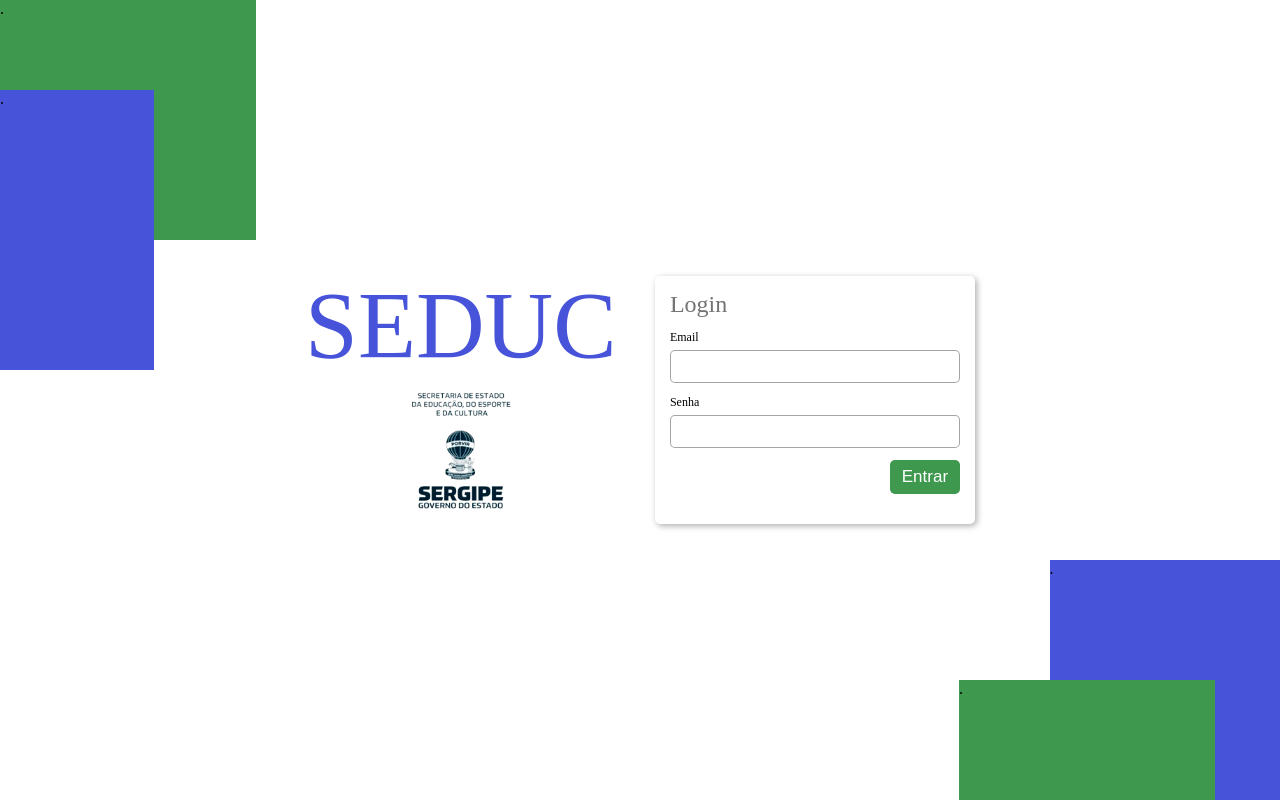
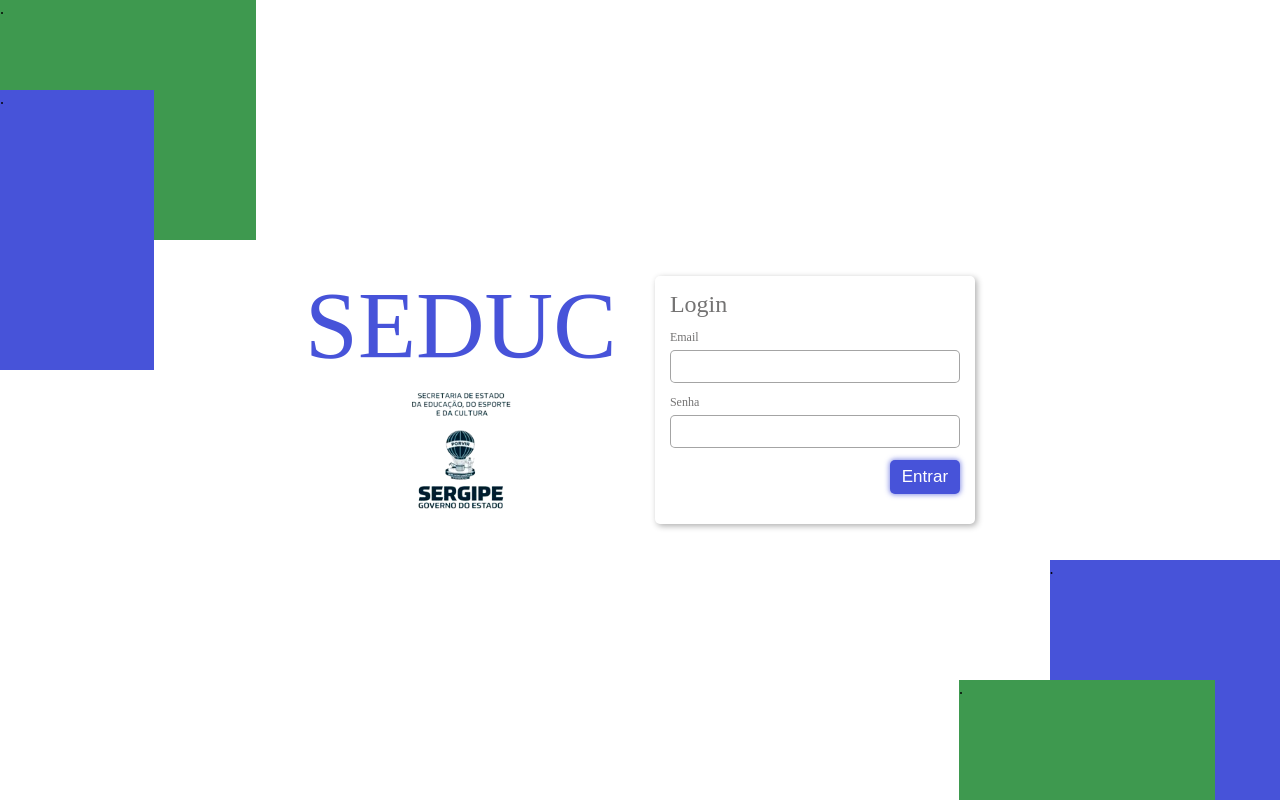
Before and after one commit to ByteCarlos/custo-facil-web, a React (Vite) app: page / in a window 1280 px wide. In both pictures the pointer is over the button "Entrar". Built offline with nearby package versions, Linux system fonts and the light colour scheme; a web font is replaced by a local one.

Commit message:
Pequena mudança no button
Adicionei uma sombra no input

```diff
--- a/package.json
+++ b/package.json
@@ -11,7 +11,8 @@
   },
   "dependencies": {
     "react": "^18.3.1",
-    "react-dom": "^18.3.1"
+    "react-dom": "^18.3.1",
+    "react-router-dom": "^6.26.1"
   },
   "devDependencies": {
     "@eslint/js": "^9.9.0",
--- a/src/pages/Login/style.css
+++ b/src/pages/Login/style.css
@@ -89,6 +89,7 @@
     font-size: 12px;
     margin-bottom: 5px;
     font-weight: 500;
+    color: #747373;
 }
 .content-input input{
     padding: 8px;
@@ -113,7 +114,7 @@
     flex-direction: row-reverse;
 }
 button:hover{
-    background-color: #3E994F;
+    box-shadow: 0px 0px 5px 1px #4753d99f;
     transition: 0.3s;
 }
 
```
Also changed, not shown: 1 other file (tests, documents, lock files or other folders).
